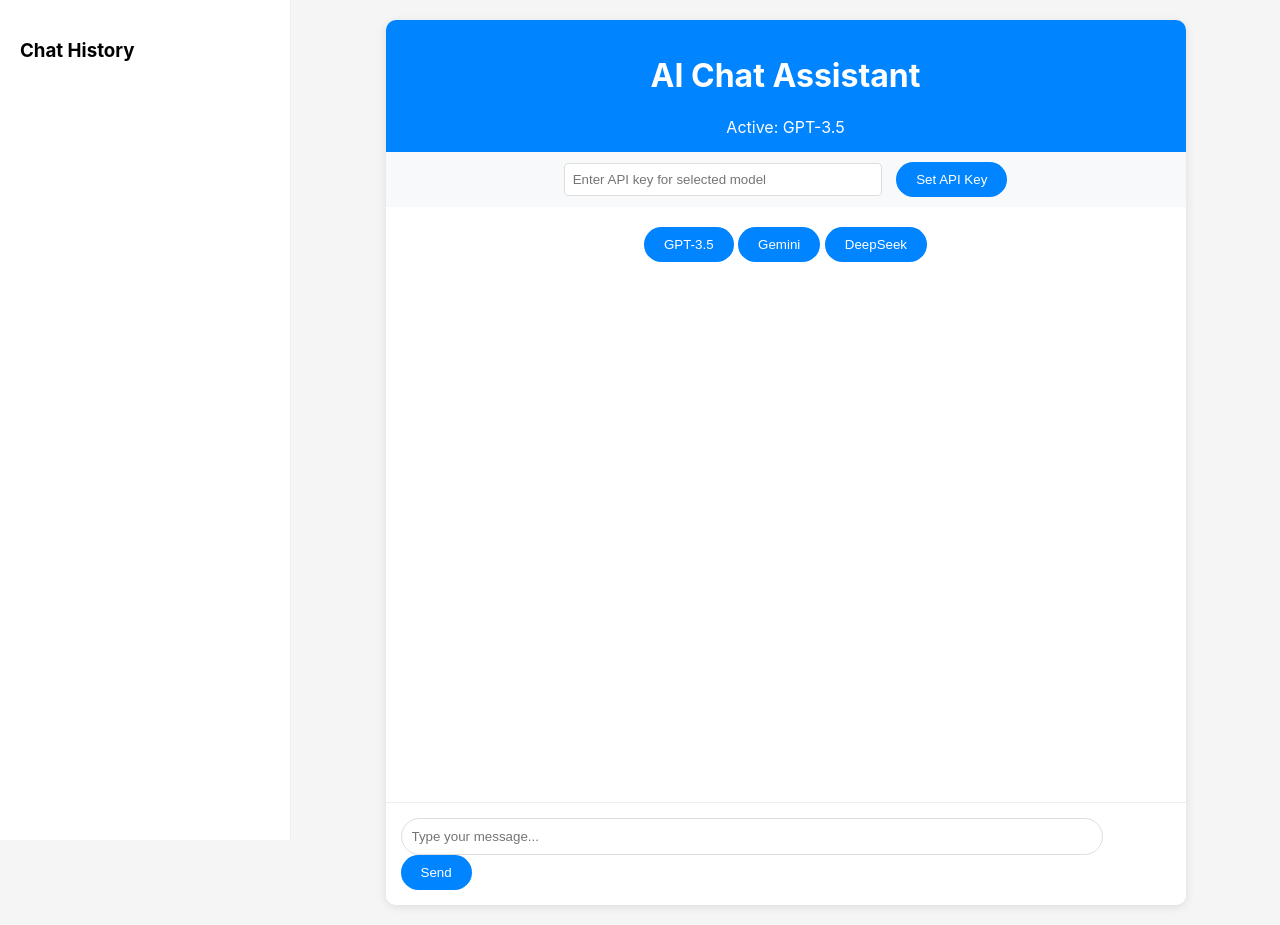
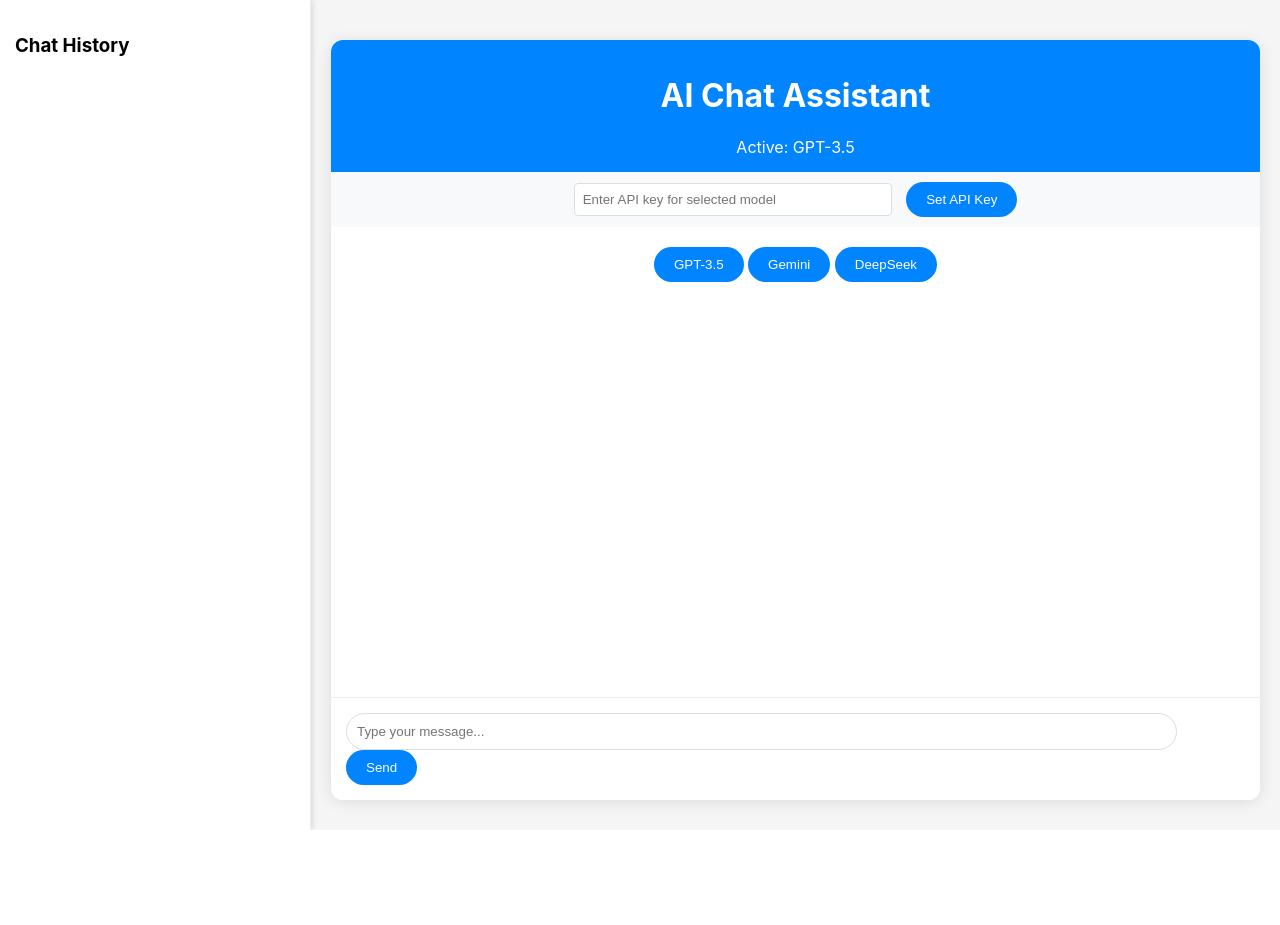
Before and after one commit to Adarshx22223/chatai, a Flask app: page / in a window 1280 px wide. After the commit the page ends 830 px from the top, so only its background shows below. Run offline with Flask 3, Linux system fonts and the light colour scheme; some libraries are stand-ins or nearby versions.

Commit message:
Assistant checkpoint: Update CSS for improved layout and responsiveness
Assistant generated file changes:
- templates/chat.html: Update CSS styles for better layout and responsiveness, Improve sidebar and main content layout, Enhance chat container and messages styling, Update message container and input styles, Add responsive design styles

---

User prompt:

adjust css accordingly

```diff
--- a/templates/chat.html
+++ b/templates/chat.html
@@ -14,14 +14,18 @@
             font-family: -apple-system, BlinkMacSystemFont, 'Segoe UI', Roboto, Oxygen, Ubuntu, Cantarell, sans-serif;
             background-color: #f5f5f5;
             display: flex;
+            height: 100vh;
+            overflow: hidden;
         }
         .sidebar {
-            width: 250px;
+            width: 280px;
             background: white;
             border-right: 1px solid #eee;
             height: 100vh;
-            padding: 20px;
+            padding: 15px;
             overflow-y: auto;
+            box-shadow: 2px 0 5px rgba(0,0,0,0.1);
+            flex-shrink: 0;
         }
         .chat-history-item {
             padding: 10px;
@@ -39,12 +43,15 @@
             padding: 20px;
         }
         .chat-container {
-            max-width: 800px;
-            margin: 0 auto;
+            max-width: 1000px;
+            margin: 20px auto;
             background: white;
-            border-radius: 10px;
-            box-shadow: 0 2px 10px rgba(0,0,0,0.1);
+            border-radius: 12px;
+            box-shadow: 0 2px 15px rgba(0,0,0,0.1);
             overflow: hidden;
+            height: calc(100vh - 40px);
+            display: flex;
+            flex-direction: column;
         }
         .header {
             background: #0084ff;
@@ -53,9 +60,10 @@
             text-align: center;
         }
         #messages {
-            height: 60vh;
+            flex: 1;
             overflow-y: auto;
             padding: 20px;
+            scroll-behavior: smooth;
         }
         .message {
             margin-bottom: 15px;
@@ -65,6 +73,26 @@
         }
         .user-message {
             background: #e3f2fd;
+
+        @media (max-width: 768px) {
+            .sidebar {
+                display: none;
+            }
+            .main-content {
+                padding: 10px;
+            }
+            .chat-container {
+                margin: 10px;
+                height: calc(100vh - 20px);
+            }
+            .input-container {
+                padding: 10px;
+            }
+            .api-key-section input {
+                width: calc(100% - 120px);
+            }
+        }
+
             margin-left: auto;
             border-bottom-right-radius: 5px;
         }
```
